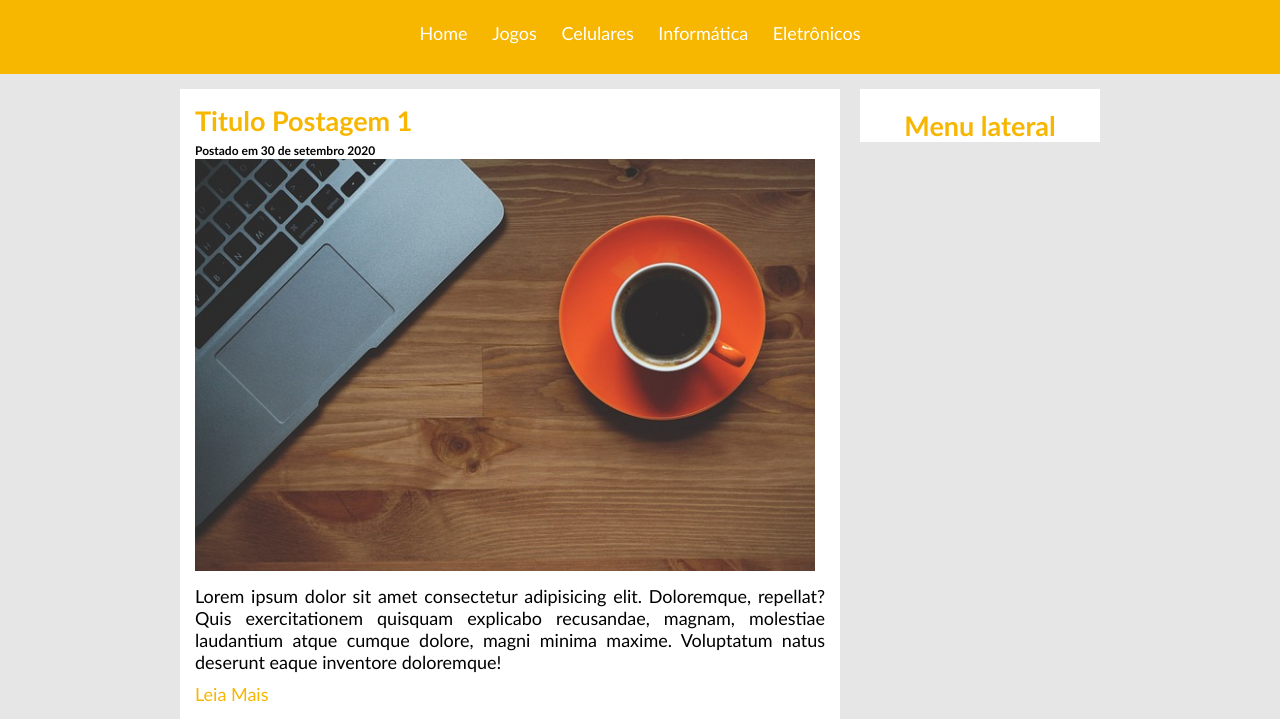
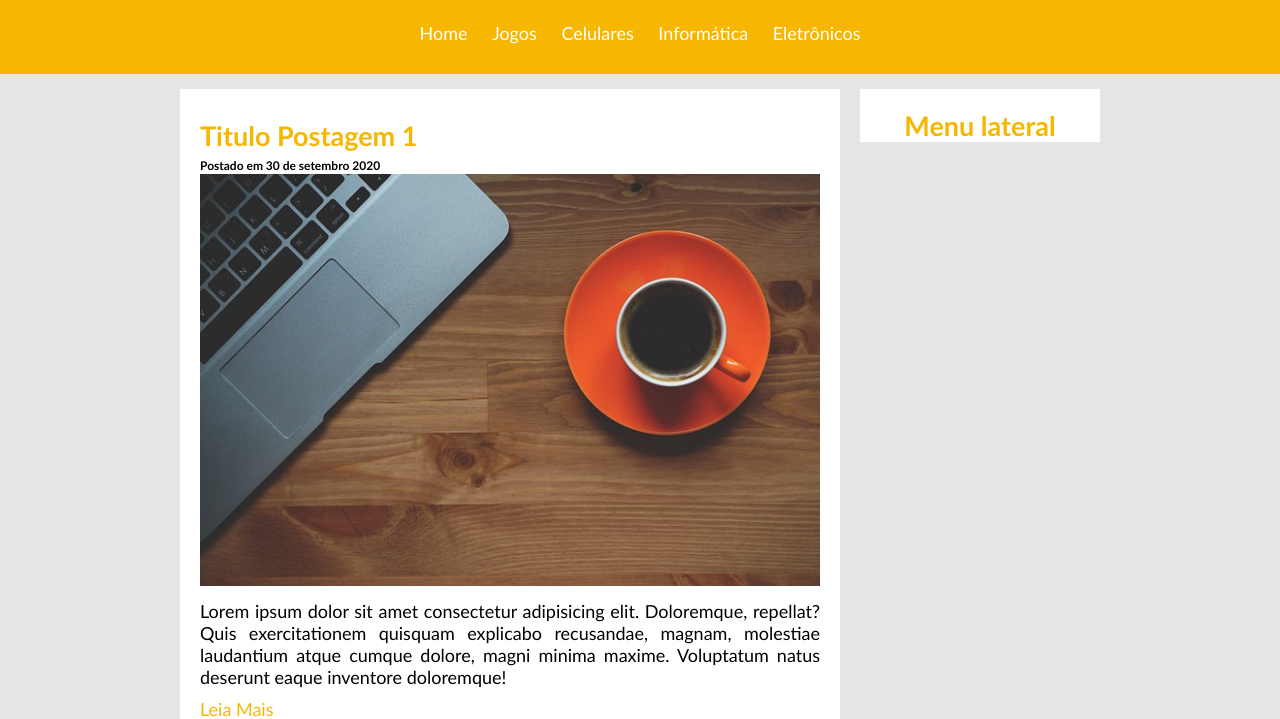
Before and after one commit to Gustavoph/Blog-Site, a plain HTML site: page index.html in a window 1280 px wide. Shown: the part 88-807 px from the top of the page. Drawn offline with Linux system fonts and the light colour scheme.

Commit message:
Alteração padding

```diff
--- a/css/style.css
+++ b/css/style.css
@@ -63,7 +63,8 @@ a:hover{
 }
 .post-principal{
     background-color: white;
-    padding: 15px;
+    padding: 20px;
+    padding-top: 30px;
     margin-bottom: 15px;
 }
 .post-lateral{
@@ -97,6 +98,7 @@ h2{
     background-color: white;
     color: #f7b600;
     padding: 0px;
+
 }
 .post-principal a:hover{
     text-decoration: underline;
```
